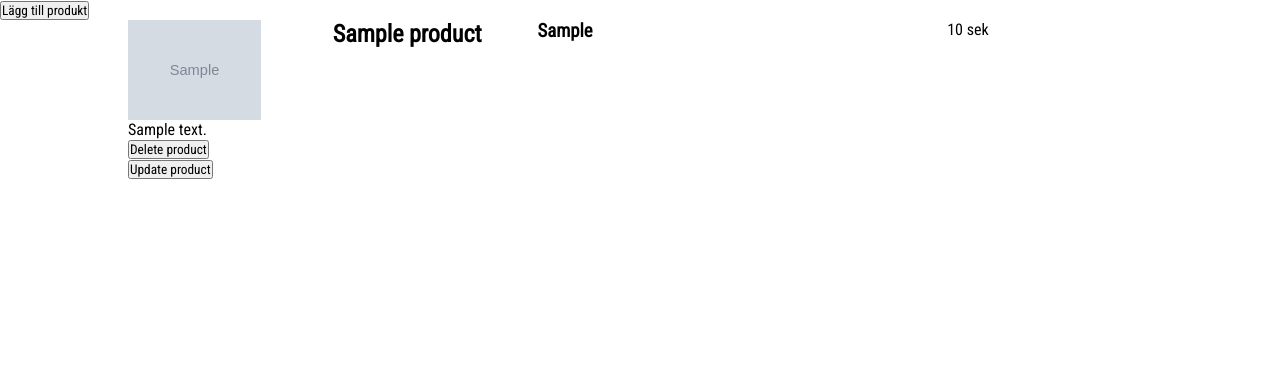
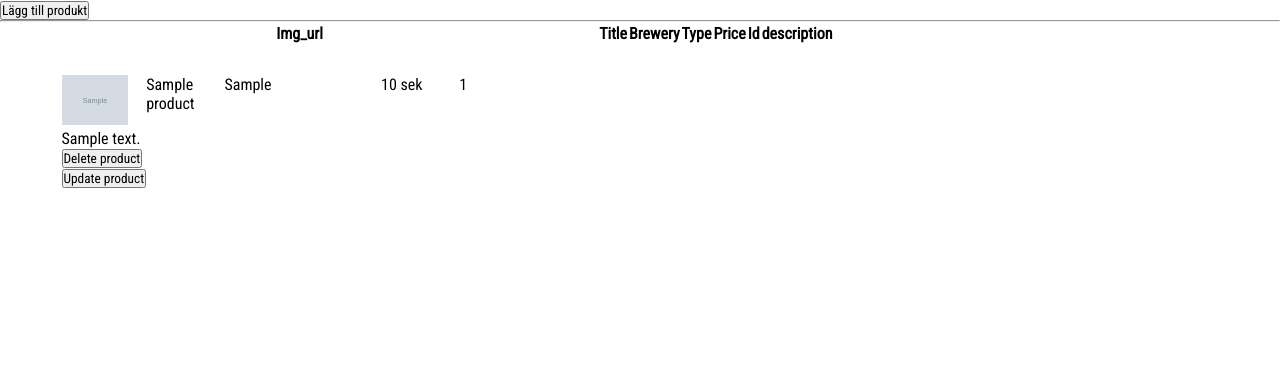
Before and after one commit to brogeby/oltanken, a PHP site: page /oltanken/admin/editproducts.php in a window 1280 px wide. Shown: the part 111-498 px from the top of the page. Run offline with PHP 8.4, Linux system fonts and the light colour scheme; tables that the repository leaves empty or names only in its code hold one stand-in row (values such as "Sample post"); grey boxes marked "Sample" are stand-in pictures.

Commit message:
minor changes

```diff
--- a/ecommerce-template/public/admin/editproducts.php
+++ b/ecommerce-template/public/admin/editproducts.php
@@ -51,26 +51,41 @@
 </div>
 
 <section id="admin-list">
+    <table>
+        <tr>
+            <th>Img_url</th>
+            <th>Title</th>
+            <th>Brewery</th>
+            <th>Type</th>
+            <th>Price</th>
+            <th>Id</th>
+            <th>description</th>
+            <th></th>
+            <th></th>
+        </tr>
         <?php foreach ($products as $key => $content) { ?>
-        <div class="admin-product">
-            <img class="admin-image" src="<?=htmlentities(IMG_PATH . $content['img_url'])?>" alt="<?=htmlentities($content['title'])?>">
-            <h2 class="admin-title"><?=htmlentities($content['title'])?></h2>
-            <h3 class="admin-brewery"><?=htmlentities($content['brewery'])?></h3>
-            <h3 class="admin-type"><?=htmlentities($content['type'])?></h3>
-            <p class="admin-price"><?=htmlentities($content['price'])?> sek</p>
-            <p class="admin-desc"><?=htmlentities($content['description'])?></p>
-            <div class="updateDelete">
+            <tr class="admin-product">
+                <td><img class="admin-image" src="<?=htmlentities(IMG_PATH . $content['img_url'])?>" alt="<?=htmlentities($content['title'])?>"></td>
+                <td class="admin-title"><?=htmlentities($content['title'])?></td>
+                <td class="admin-brewery"><?=htmlentities($content['brewery'])?></td>
+                <td class="admin-type"><?=htmlentities($content['type'])?></td>
+                <td class="admin-price"><?=htmlentities($content['price'])?> sek</td>
+                <td class="admin-id"><?=htmlentities($content['id'])?></td>
+                <td class="admin-desc"><?=htmlentities($content['description'])?></td>
+                <td class="updateDelete">
                     <form action="#" method="POST">
                         <input type="hidden" name="deleteId" value="<?=$content['id']?>">
                         <input type="submit" name="deleteBtn" class="delete-btn" value="Delete product">
                     </form>
-                <form action="update.php?" method="GET">
+                    <form action="updateproduct.php" method="GET">
                         <input type="hidden" name="updateId" value="<?=$content['id']?>">
                         <input type="submit" name="updateBtn" class="update-btn" value="Update product">
                     </form>
-            </div>
-        </div>
+                </td>
+            </tr>
+            <hr>
         <?php } ?>
+    </table>
 </section>
 
 <?php include '../parts/footer.php';?>
--- a/ecommerce-template/public/styles/productlist-admin.css
+++ b/ecommerce-template/public/styles/productlist-admin.css
@@ -2,6 +2,10 @@
     display: grid;
     grid-template-columns: 1fr;
     text-align: center;
+}
+
+#admin-list {
+  margin-bottom: 50px;
 }
 
 #add-form {
@@ -18,8 +22,8 @@
 
 .admin-product {
     display: grid;
-    grid-template-columns: repeat(5, 1fr);
-    padding: 0 10%;
+    grid-template-columns: repeat(6, 1fr);
+    padding: 30px 10%;
 }
 
 .admin-product:visited {
@@ -27,10 +31,10 @@
 }
 
 .admin-image {
-    height: 100px;
+    height: 50px;
 }
 
-.admin-desc {grid-column: span 5;}
+.admin-desc {grid-column: span 6;}
 
 
 .modal {
```
Also changed, not shown: ecommerce-template/public/admin/updateproduct.php (+44 -5 lines). Lines whose indentation alone changed are shown as unchanged.
